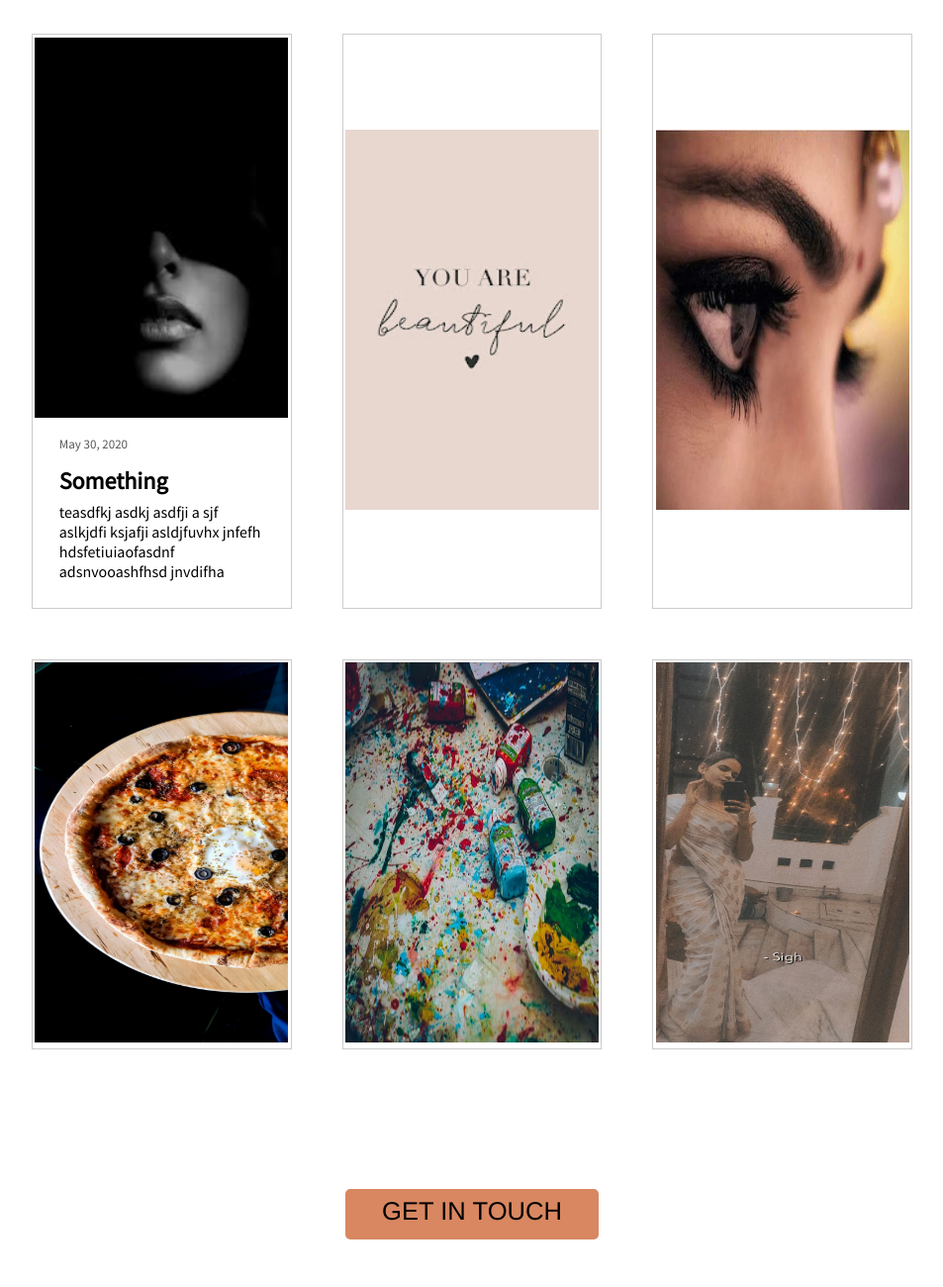
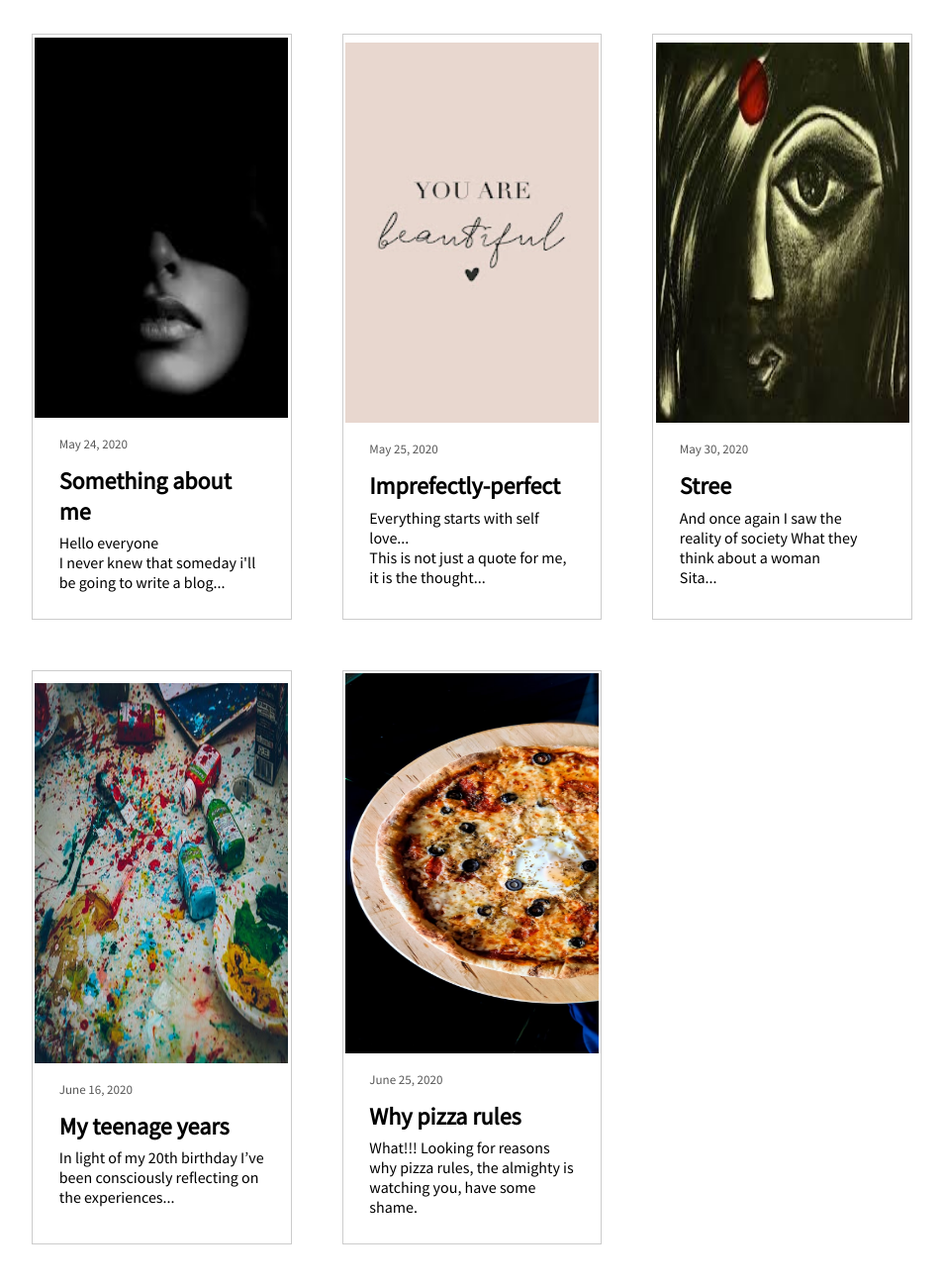
Before and after one commit to pranjal-nama/Blogsite, a website: page blog.html in a window 1280 px wide. Shown: the part 180-1480 px from the top of the page at 99% size, without its empty margins (163-1116 px from the left). Drawn offline with Linux system fonts and the light colour scheme.

Commit message:
updated blog.html

```diff
--- a/blog.html
+++ b/blog.html
@@ -28,14 +28,63 @@
             <main>
                 <table>
                     <tr>
-                        <td class="table-block"><a href="#" class="table-a"><div class="block-content-container"><img src="./aboutme.jpg" alt="" class="table-img"><p class="table-blog-date">May 30, 2020</p><h2 class="table-block-head">Something</h2><p class="table-text">teasdfkj asdkj asdfji a sjf aslkjdfi ksjafji asldjfuvhx jnfefh hdsfetiuiaofasdnf adsnvooashfhsd jnvdifha </p></div></a></td>
-                        <td class="table-block"><a href="#"><img src="./imprefectly-perfect.jpg" alt="" class="table-img"></a></td>
-                        <td class="table-block"><a href="#"><img src="./strongest-lady.jpg" alt="" class="table-img"></a></td>
+                        <td class="table-block">
+                            <a href="#" class="table-a">
+                                <div class="block-content-container">
+                                    <img src="./aboutme.jpg" alt="" class="table-img">
+                                    <p class="table-blog-date">May 24, 2020</p>
+                                    <h2 class="table-block-head">Something about me</h2>
+                                    <p class="table-text">Hello everyone<br>I never knew that someday i'll
+                                    be going to write a blog...</p>
+                                </div>
+                            </a>
+                        </td>
+                        <td class="table-block">
+                            <a href="#" class="table-a">
+                                <div class="block-content-container">
+                                    <img src="./imprefectly-perfect.jpg" alt="" class="table-img">
+                                    <p class="table-blog-date">May 25, 2020</p>
+                                    <h2 class="table-block-head">Imprefectly-perfect</h2>
+                                    <p class="table-text">Everything starts with self love...<br>This is
+                                    not just a quote for me, it is the thought...</p>
+                                </div>
+                            </a>
+                        </td>
+                        <td class="table-block">
+                            <a href="#" class="table-a">
+                                <div class="block-content-container">
+                                    <img src="./stree.jpg" alt="" class="table-img">
+                                    <p class="table-blog-date">May 30, 2020</p>
+                                    <h2 class="table-block-head">Stree</h2>
+                                    <p class="table-text">And once again I saw the reality of society What
+                                    they think about a woman<br>Sita...</p>
+                                </div>
+                            </a>
+                        </td>
                     </tr>
                     <tr>
-                        <td class="table-block"><a href="#"><img src="./pizza.jfif" alt="" class="table-img"></a></td>
-                        <td class="table-block"><a href="#"><img src="./teenage.jfif" alt="" class="table-img"></a></td>
-                        <td class="table-block"><a href="#"><img src="./pic4.jpeg" alt="" class="table-img"></a></td>
+                        <td class="table-block">
+                            <a href="#" class="table-a">
+                                <div class="block-content-container">
+                                    <img src="./teenage.jfif" alt="" class="table-img">
+                                    <p class="table-blog-date">June 16, 2020</p>
+                                    <h2 class="table-block-head">My teenage years</h2>
+                                    <p class="table-text">In light of my 20th birthday I’ve been consciously
+                                    reflecting on the experiences...</p>
+                                </div>
+                            </a>
+                        </td>
+                        <td class="table-block">
+                            <a href="#" class="table-a">
+                                <div class="block-content-container">
+                                    <img src="./pizza.jfif" alt="" class="table-img">
+                                    <p class="table-blog-date">June 25, 2020</p>
+                                    <h2 class="table-block-head">Why pizza rules</h2>
+                                    <p class="table-text">What!!! Looking for reasons why pizza rules, the
+                                    almighty is watching you, have some shame.</p>
+                                </div>
+                            </a>
+                        </td>
                     </tr>
                 </table>
             </main>
--- a/style.css
+++ b/style.css
@@ -539,7 +539,7 @@ table {
 }
 
 .block-content-container {
-	width: 20vw;
+	width: 20.2vw;
 }
 
 .table-img {
@@ -617,4 +617,8 @@ table {
 	#blog-date {
 		font-size: 14px;
 	}
+
+	.table-block-head {
+		font-size: 15px;
+	}
 }
```
Also changed, not shown: index.html (+1 -1 lines).
